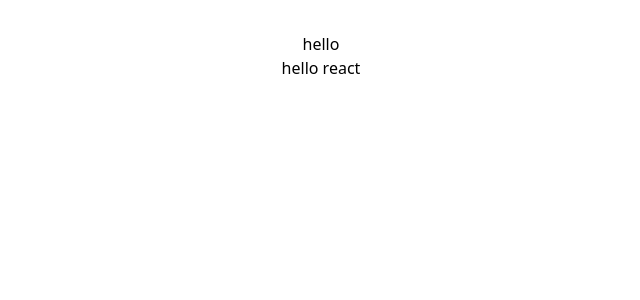
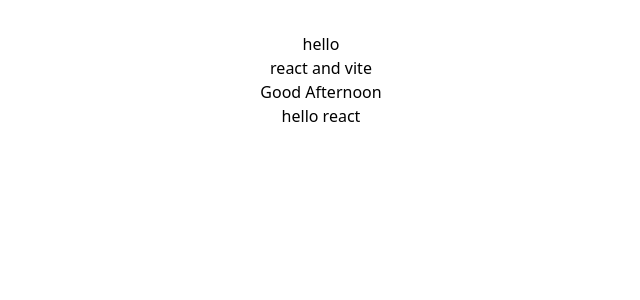
Before and after one commit to Maks-Nata/react_lessons, a React (Vite) app: page / in a window 1280 px wide. Shown: the top 300 px of the page, without its empty margins (319-959 px from the left). Built offline with nearby package versions, Linux system fonts and the light colour scheme.

Commit message:
children

```diff
--- a/src/App.tsx
+++ b/src/App.tsx
@@ -5,8 +5,11 @@
 
 
   return (
-    <> <MyComponent text={'hello'}/>
-      {MyComponent({text:'hello react'})}
+      <> <MyComponent title={'hello'}>
+        react and vite
+      </MyComponent>
+        <MyComponent title={'Good Afternoon'}/>
+      {MyComponent({title:'hello react'})}
     </>
   )
 }
--- a/src/components/myComponent.tsx
+++ b/src/components/myComponent.tsx
@@ -1,8 +1,15 @@
-import {FC} from "react";
+import {FC, ReactNode} from "react";
 
 
-type MyComponentPropType={text:string}
-const MyComponent:FC<MyComponentPropType>=({text}:MyComponentPropType)=> {
-    return <><div className={'text-3xl font-bold underline'}>{text}</div> </>
+type MyComponentPropType = {
+    title: string;
+    children?: ReactNode;
+}
+const MyComponent: FC<MyComponentPropType> = ({title,children}: MyComponentPropType) => {
+    return <>
+        <div className={'text-3xl font-bold underline'}>
+            <h2>{title}</h2>
+        <p>{children}</p></div>
+    </>
 }
 export default MyComponent;
```
